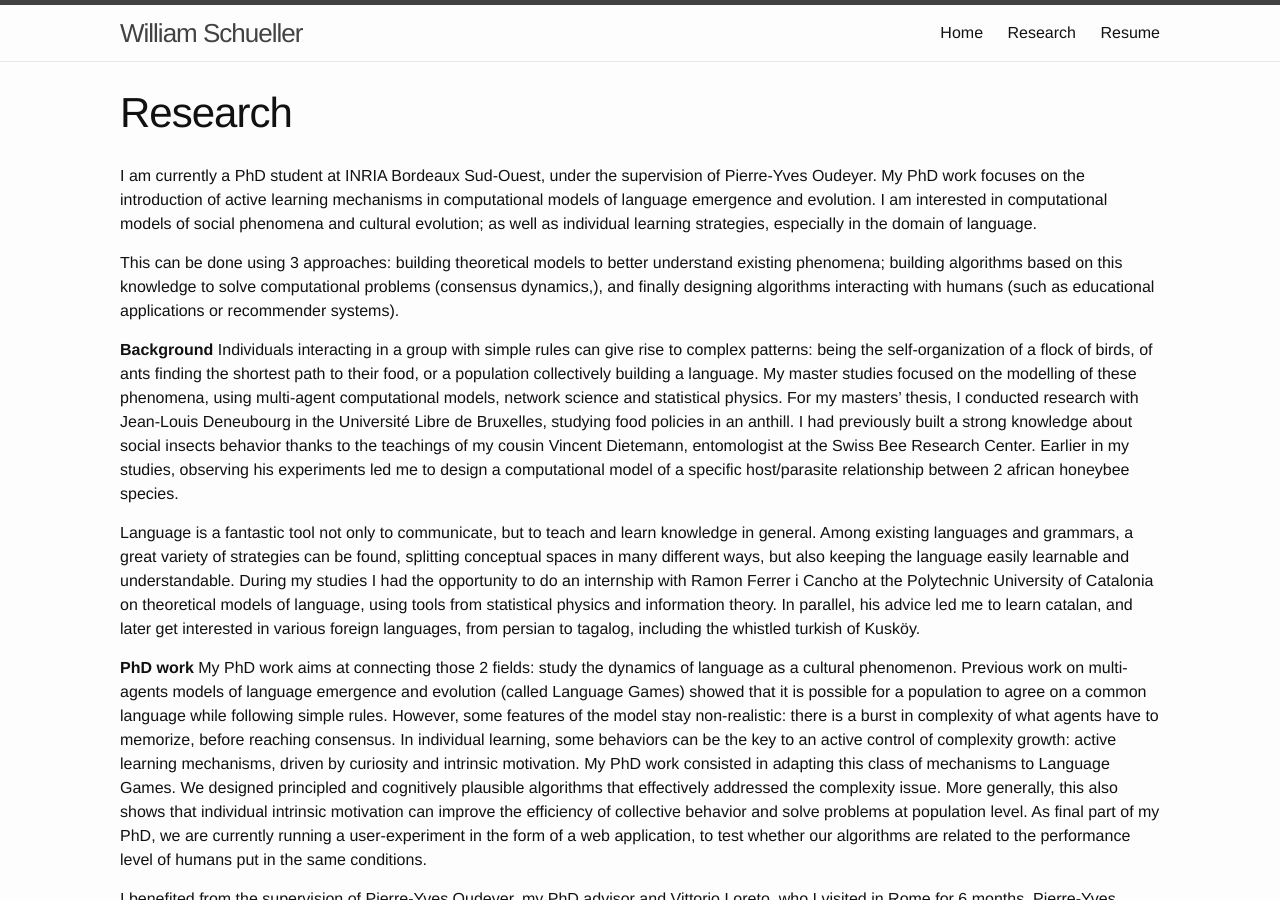
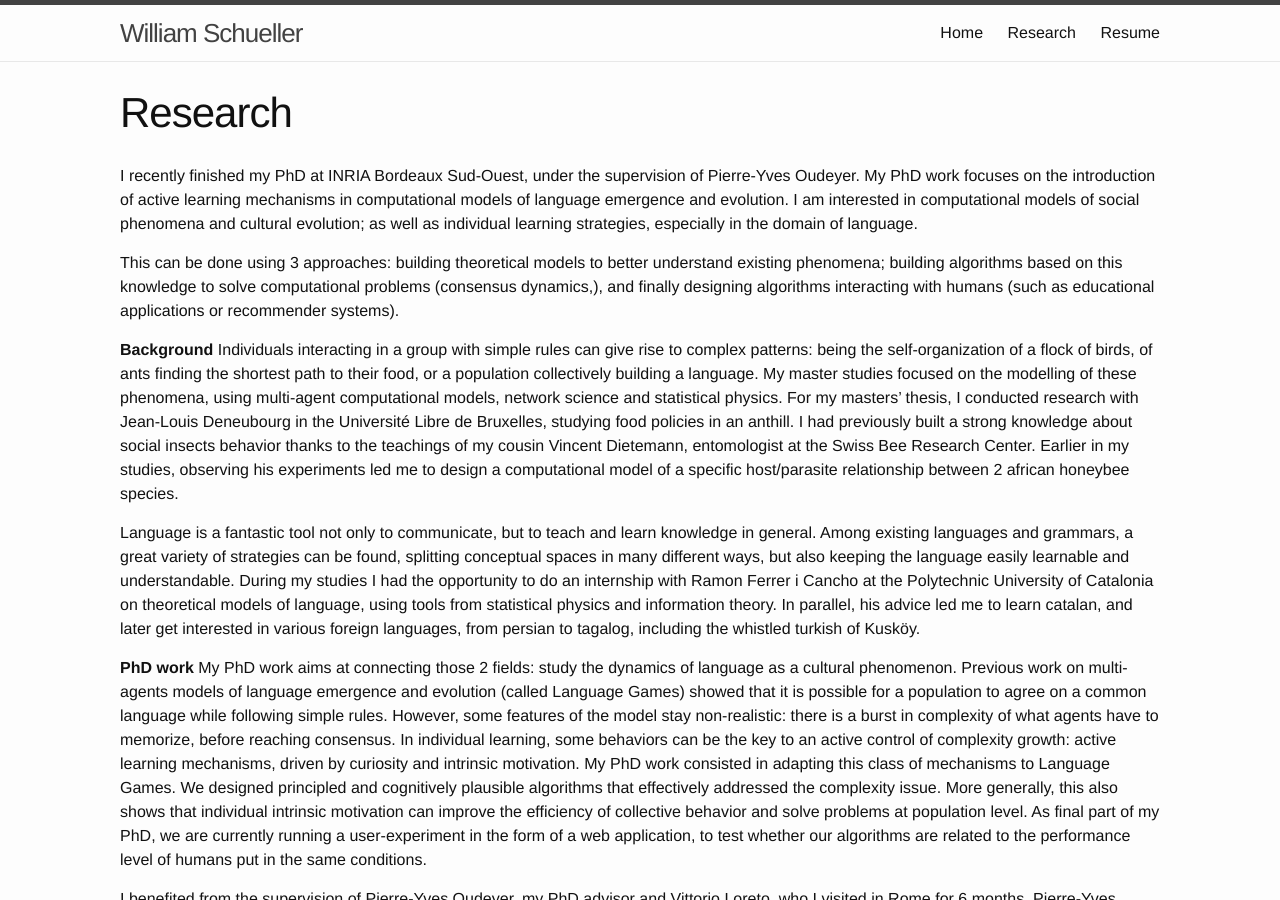
Before and after one commit to wschuell/wschuell.github.io, a Jekyll site: the page built from j2_research.md, in a window 1280 px wide and 900 px high. Built offline with Jekyll 4.4.1, drawn with Linux system fonts in a browser that asks for light colours.

Commit message:
update phd finished

```diff
--- a/j2_research.md
+++ b/j2_research.md
@@ -5,7 +5,7 @@ permalink: /research/
 ---
 
 
-I am currently a PhD student at INRIA Bordeaux Sud-Ouest, under the supervision of Pierre-Yves Oudeyer. My PhD work focuses on the introduction of active learning mechanisms in computational models of language emergence and evolution. I am interested in computational models of social phenomena and cultural evolution; as well as individual learning strategies, especially in the domain of language.
+I recently finished my PhD at INRIA Bordeaux Sud-Ouest, under the supervision of Pierre-Yves Oudeyer. My PhD work focuses on the introduction of active learning mechanisms in computational models of language emergence and evolution. I am interested in computational models of social phenomena and cultural evolution; as well as individual learning strategies, especially in the domain of language.
 
 
 This can be done using 3 approaches: building theoretical models to better understand existing phenomena; building algorithms based on this knowledge to solve computational problems (consensus dynamics,), and finally designing algorithms interacting with humans (such as educational applications or recommender systems).
```
Also changed, not shown: index.md (+2 -2 lines).
